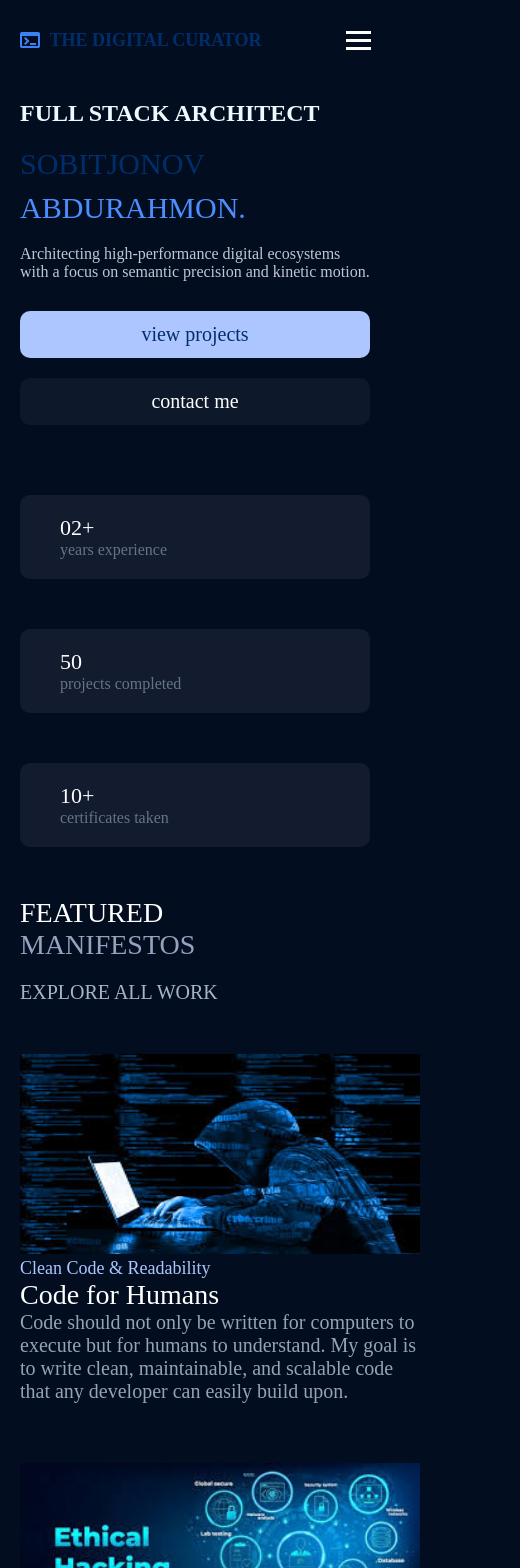
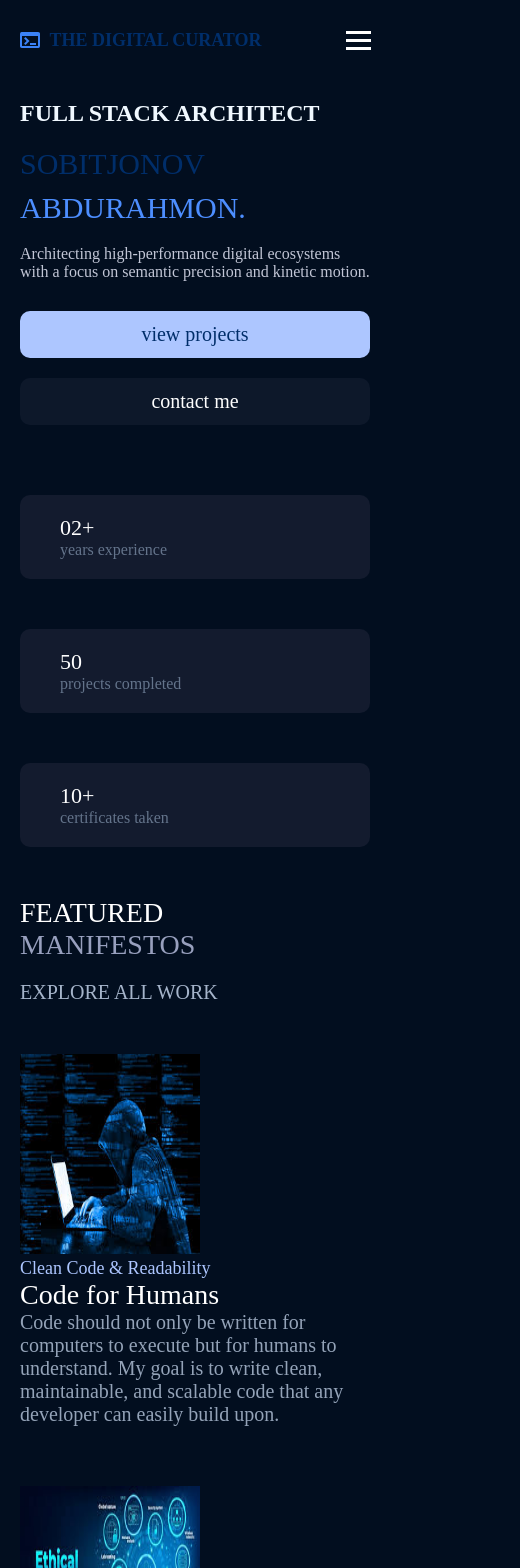
Before and after one commit to abdurahmon2204/my-first-portfolio, a React (Vite) app: page / in a window 390 px wide. Shown: the top 1568 px of the page, 520 px wide, since content can reach past the window. Built offline with nearby package versions, Linux system fonts and the light colour scheme.

Commit message:
ozgardimu

```diff
--- a/src/assets/Pages/Home/Home.css
+++ b/src/assets/Pages/Home/Home.css
@@ -175,6 +175,10 @@ h2{
     .all-second{
         gap: 60px;
     }
+    .override img{
+        width:300px;
+
+    }
 }
 
 /* ======================= */
@@ -211,6 +215,10 @@ h2{
 
     .should{
         max-width: 100%;
+    }
+    .override img{
+        width:250px;
+
     }
 }
 
@@ -254,6 +262,10 @@ h2{
     .code{
         font-size: 28px;
     }
+    .override img{
+        width:200px;
+
+    }
 }
 
 /* ======================= */
@@ -284,4 +296,8 @@ h2{
     .first{
         width: 100%;
     }
+    .override img{
+        width:180px;
+
+    }
 }
--- a/src/assets/Pages/Home/Home.jsx
+++ b/src/assets/Pages/Home/Home.jsx
@@ -38,20 +38,20 @@ function Home() {
 
          <div className="all-second">
           <div className="second-first">
-            <div><img width={"400px"} height={"200px"} src="./image.png" alt="" /></div>
+            <div className='override'><img width={"400px"} height={"200px"} src="./image.png" alt="" /></div>
             <p className='clean'>Clean Code & Readability</p>
             <p className='code'>Code for Humans</p>
             <p className='should'>Code should not only be written for computers to execute but for humans to understand. My goal is to write clean, maintainable, and scalable code that any developer can easily build upon.</p>
           </div>
           <div className="second-first">
-            <div><img width={"400px"} height={"200px"} src="./hacking.png" alt="" /></div>
+            <div className='override'><img width={"400px"} height={"200px"} src="./hacking.png" alt="" /></div>
             <p className='clean'>User-Centric Philosophy</p>
             <p className='code'>User-First Approach</p>
             <p className='should'>Behind every complex backend system, there must be a simple and intuitive user experience. I believe technology should serve people by making their lives easier and more efficient.</p>
           </div>
          </div>
          <div className="second-second">
-            <div><img width={"500px"} height={"400px"} src="./override.png" alt="" /></div>
+            <div className='override'><img width={"500px"} height={"400px"} src="./override.png" alt="" /></div>
             <div className='system'>
              <p className='clean'>SYSTEM OVERRIDE</p>
              <p className='code'>Override the Ordinary</p>
```
